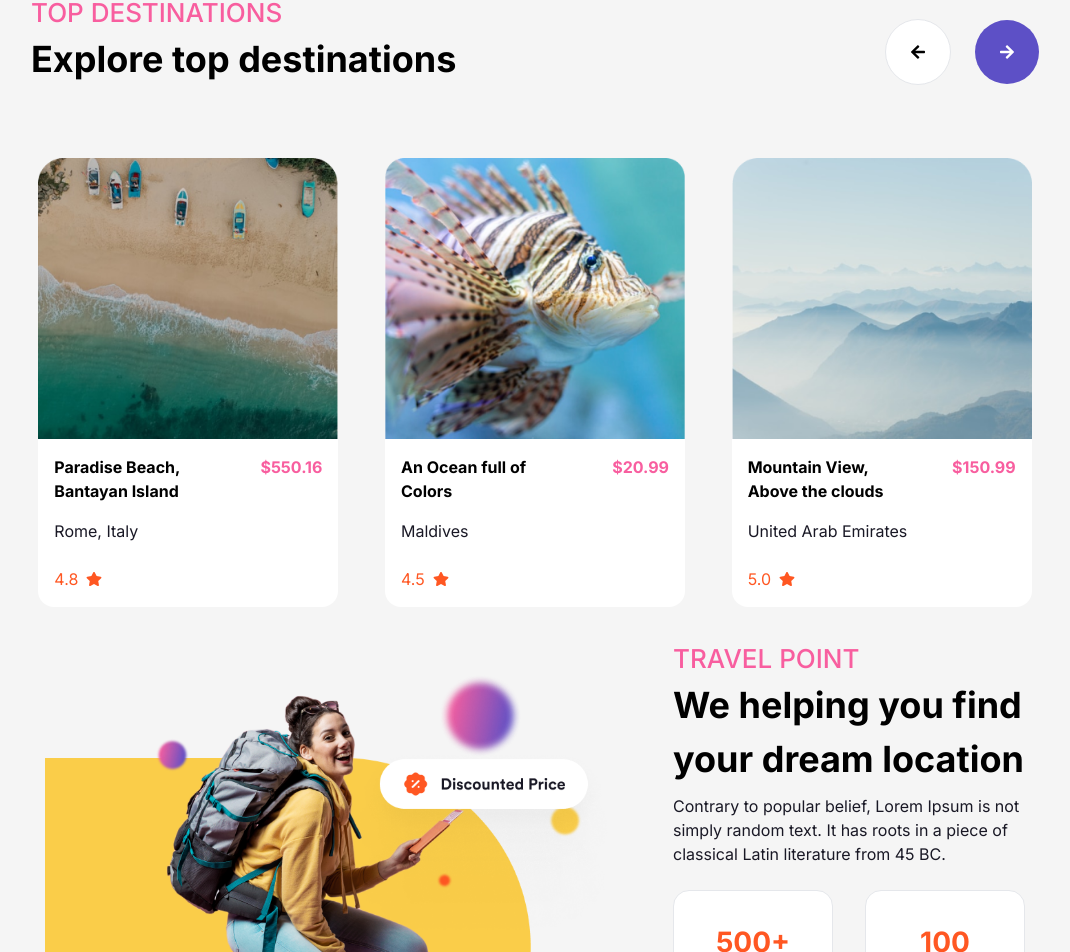
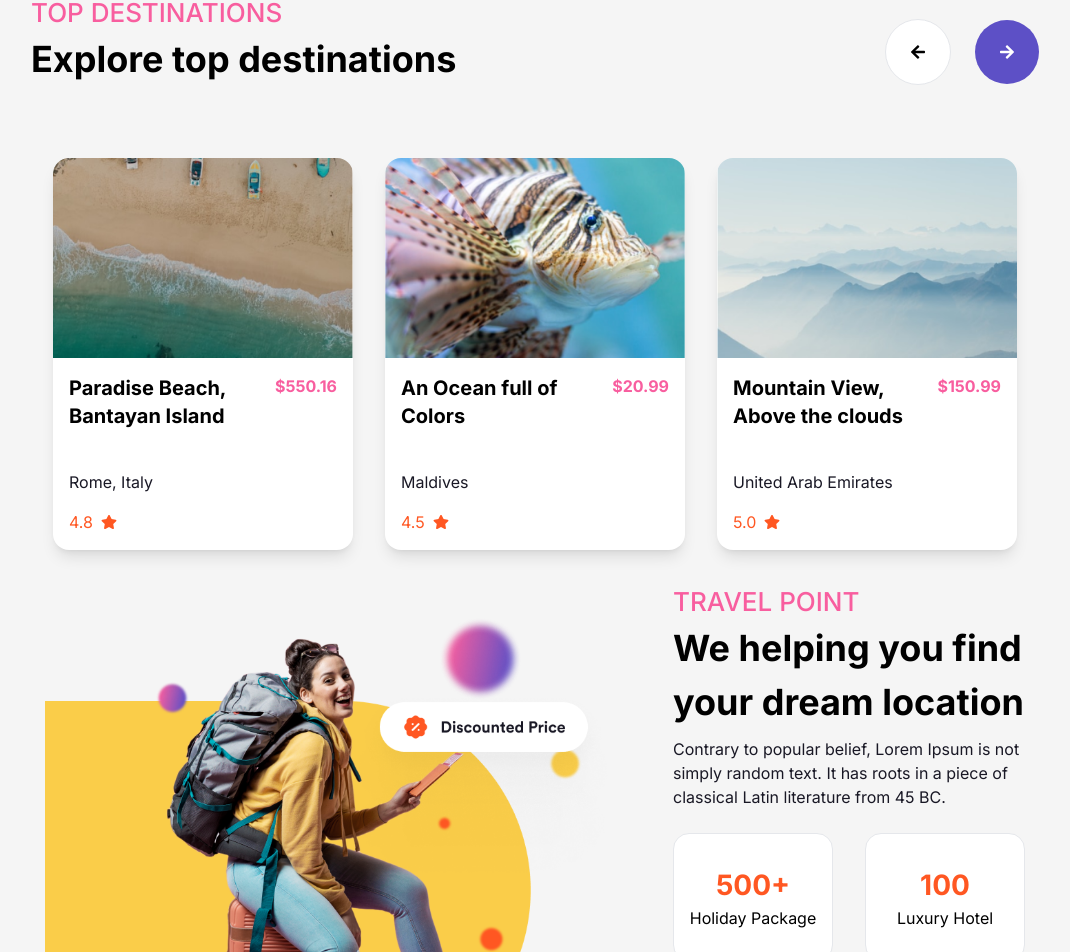
Before and after one commit to Kaydev-cmd/trav-log-web-app, a React (Vite) app in the folder frontend/: page / in a window 1280 px wide. Shown: the part 1676-2628 px from the top of the page, without its empty margins (105-1175 px from the left). Built offline with nearby package versions, Linux system fonts and the light colour scheme.

Commit message:
Refactored Destination Cards to be dynamic and reusable with hover interaction

```diff
--- a/frontend/index.html
+++ b/frontend/index.html
@@ -10,7 +10,7 @@
       rel="stylesheet"
     />
     <meta name="viewport" content="width=device-width, initial-scale=1.0" />
-    <title>Vite + React</title>
+    <title>Travlog</title>
   </head>
   <body>
     <div id="root"></div>
--- a/frontend/src/components/DestinationCards.jsx
+++ b/frontend/src/components/DestinationCards.jsx
@@ -1,79 +1,78 @@
-import React from "react";
+import React, { useState } from "react";
 import { FaStar } from "react-icons/fa";
 
-export const DestinationCards = () => {
+// DestinationCard component to represent each individual card
+const DestinationCard = ({ image, title, price, location, rating }) => {
+  const [hovered, setHovered] = useState(false);
+
   return (
     <>
-      <div className="mt-12 display: flex justify-around gap-8 md:flex-col md:items-center">
-        {/* Card */}
-        <div className="w-[300px]">
-          <div className="upper-wrapper">
-            <img src="/images/home/Rectangle 6.png" alt="Beach" />
-          </div>
-          <div className="p-4 bg-white rounded-b-2xl">
-            <div className="display: flex justify-between">
-              <h5 className="font-bold">
-                Paradise Beach,
-                <br />
-                Bantayan Island
-              </h5>
-              <p>
-                <span className="text-[#F85E9F] font-bold">&#36;550.16</span>
-              </p>
+      <div
+        className="w-[300px] bg-white rounded-2xl shadow-lg overflow-clip"
+        onMouseEnter={() => setHovered(true)}
+        onMouseLeave={() => setHovered(false)}
+      >
+        <div className="relative">
+          <img
+            src={image}
+            alt={title}
+            className="w-full h-[200px] object-cover"
+          />
+          {hovered && (
+            <div className="absolute top-0 bottom-0 left-0 right-0 flex items-center justify-center text-white bg-black opacity-50">
+              <span className="text-lg font-semibold">Explore</span>
             </div>
-            <p className="mt-4 text-[#191825]">Rome, Italy</p>
-            <p className="text-[#FF5722] display: flex items-center mt-6 gap-2">
-              4.8 <FaStar />
+          )}
+        </div>
+        <div className="p-4">
+          <div className="flex justify-between">
+            <h5 className="text-xl font-bold">{title}</h5>
+            <p className="">
+              <span className="text-[#f85e9f] font-bold">&#36;{price}</span>
             </p>
           </div>
         </div>
-
-        {/* Card */}
-        <div className="w-[300px]">
-          <div className="upper-wrapper">
-            <img src="/images/home/Rectangle 7.png" alt="Beach" />
-          </div>
-          <div className="p-4 bg-white rounded-b-2xl">
-            <div className="display: flex justify-between">
-              <h5 className="font-bold">
-                An Ocean full of
-                <br />
-                Colors
-              </h5>
-              <p>
-                <span className="text-[#F85E9F] font-bold">&#36;20.99</span>
-              </p>
-            </div>
-            <p className="mt-4 text-[#191825]">Maldives</p>
-            <p className="text-[#FF5722] display: flex items-center mt-6 gap-2">
-              4.5 <FaStar />
-            </p>
-          </div>
-        </div>
-
-        {/* Card */}
-        <div className="w-[300px]">
-          <div className="upper-wrapper">
-            <img src="/images/home/Rectangle 8.png" alt="Beach" />
-          </div>
-          <div className="p-4 bg-white rounded-b-2xl">
-            <div className="display: flex justify-between">
-              <h5 className="font-bold">
-                Mountain View,
-                <br />
-                Above the clouds
-              </h5>
-              <p>
-                <span className="text-[#F85E9F] font-bold">&#36;150.99</span>
-              </p>
-            </div>
-            <p className="mt-4 text-[#191825]">United Arab Emirates</p>
-            <p className="text-[#FF5722] display: flex items-center mt-6 gap-2">
-              5.0 <FaStar />
-            </p>
-          </div>
+        <div className="p-4">
+          <p className="mt-2 text-[#191825]">{location}</p>
+          <p className="text-[#ff5722] flex items-center mt-4 gap-2">
+            {rating} <FaStar />
+          </p>
         </div>
       </div>
     </>
   );
 };
+
+// Main component to display the list of destination cards
+export const DestinationCards = () => {
+  const destinations = [
+    {
+      image: "/images/home/Rectangle 6.png",
+      title: "Paradise Beach, Bantayan Island",
+      price: "550.16",
+      location: "Rome, Italy",
+      rating: "4.8",
+    },
+    {
+      image: "/images/home/Rectangle 7.png",
+      title: "An Ocean full of Colors",
+      price: "20.99",
+      location: "Maldives",
+      rating: "4.5",
+    },
+    {
+      image: "/images/home/Rectangle 8.png",
+      title: "Mountain View, Above the clouds",
+      price: "150.99",
+      location: "United Arab Emirates",
+      rating: "5.0",
+    },
+  ];
+  return (
+    <div className="flex flex-wrap justify-center gap-8 mt-12">
+      {destinations.map((destination, index) => (
+        <DestinationCard key={index} {...destination} />
+      ))}
+    </div>
+  );
+};
```
